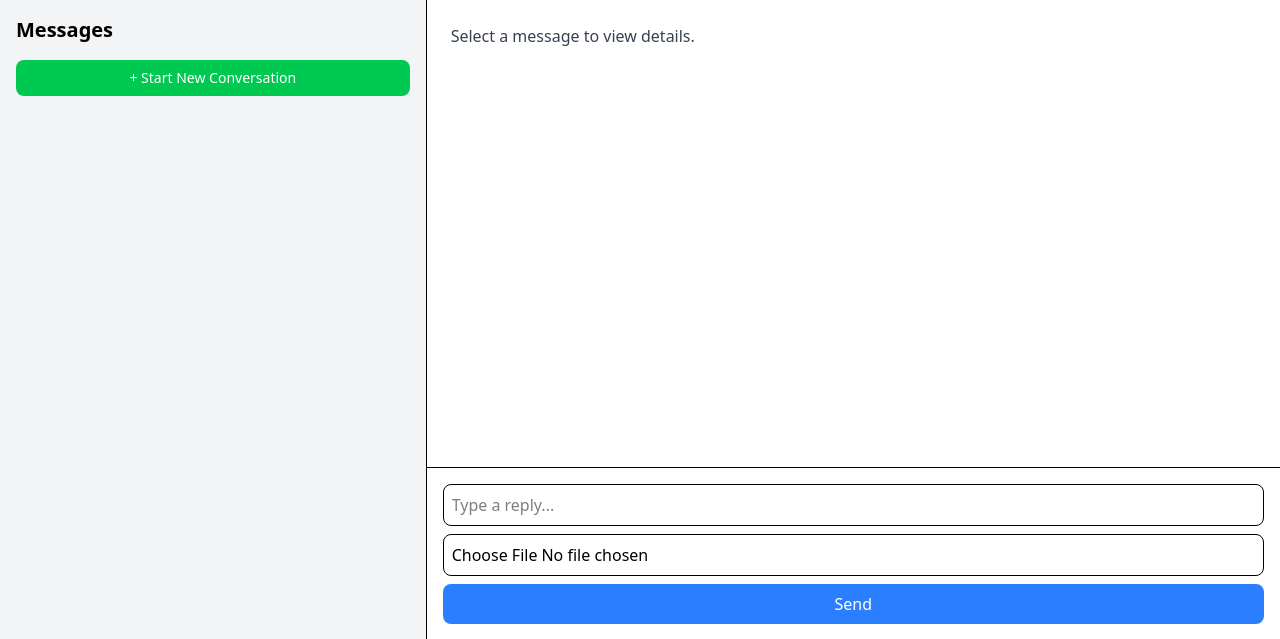
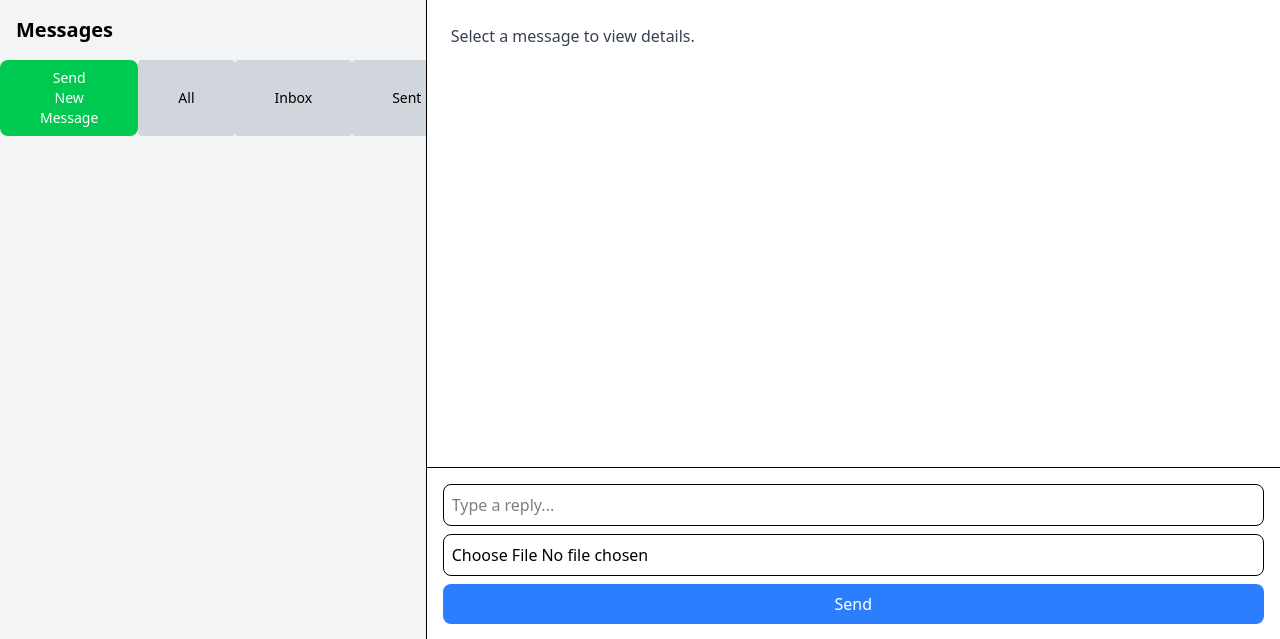
Before and after one commit to ErikaKK/cits5505_group_project, a Flask app: page /messages in a window 1280 px wide. Shown: the part 80-719 px from the top of the page. Run offline with Flask 3, Linux system fonts and the light colour scheme; the visitor is signed in with stand-in values (Sample User, id 1); data comes from the database, SQL or seed files in the repository; data that the repository does not hold is empty.

Commit message:
Features: add message filter for inbox, sent and all

```diff
--- a/app/templates/messages/messagelist.html
+++ b/app/templates/messages/messagelist.html
@@ -4,22 +4,42 @@
   <div class="w-1/3 bg-gray-100 border-r overflow-y-auto">
     <div class="p-4 font-bold text-xl">Messages</div>
 
-    <!-- New Conversation Button -->
-    <div class="px-4 mb-2">
+    <!-- Functional Buttons -->
+    <div class="flex justify-around mb-4">
       <button
         onclick="startConversation()"
-        class="bg-green-500 hover:bg-green-600 text-white w-full py-2 rounded-lg text-sm"
+        class="bg-green-500 hover:bg-green-600 text-white px-10 py-2 rounded-lg text-sm"
       >
-        + Start New Conversation
+        Send New Message
+      </button>
+      <button
+        onclick="filterMessages('all')"
+        class="text-sm px-10 py-2 bg-gray-300 rounded hover:bg-gray-400"
+      >
+        All
+      </button>
+      <button
+        onclick="filterMessages('inbox')"
+        class="text-sm px-10 py-2 bg-gray-300 rounded hover:bg-gray-400"
+      >
+        Inbox
+      </button>
+      <button
+        onclick="filterMessages('sent')"
+        class="text-sm px-10 py-2 bg-gray-300 rounded hover:bg-gray-400"
+      >
+        Sent
       </button>
     </div>
 
     <!-- Message List -->
-    <ul>
+    <ul id="message-list">
       {% for msg in messages %}
       <li
         class="px-4 py-2 border-b cursor-pointer hover:bg-gray-200 {{ 'bg-blue-100' if not msg.sender else 'bg-orange-100' }}"
         onclick="showMessage({{ msg.id }})"
+        data-sender-id="{{ msg.sender_id }}"
+        data-receiver-id="{{ msg.receiver_id }}"
       >
         <div class="font-semibold">
           {% if not msg.sender %} To {{ msg.receiver }} {% else %} From {{
@@ -129,6 +149,23 @@
       detail.innerHTML = html;
     }
 
+    function filterMessages(type) {
+      const currentUserId = {{ current_user.id }};
+      const messageItems = document.querySelectorAll('#message-list li');
+
+      messageItems.forEach(item => {
+        const senderId = parseInt(item.getAttribute('data-sender-id'));
+        const receiverId = parseInt(item.getAttribute('data-receiver-id'));
+
+        if (type === 'all') {
+          item.style.display = '';
+        } else if (type === 'inbox') {
+          item.style.display = (receiverId === currentUserId) ? '' : 'none';
+        } else if (type === 'sent') {
+          item.style.display = (senderId === currentUserId) ? '' : 'none';
+        }
+      });
+    }
 
     document.getElementById('reply-form').addEventListener('submit', async function(e) {
       e.preventDefault();
```
